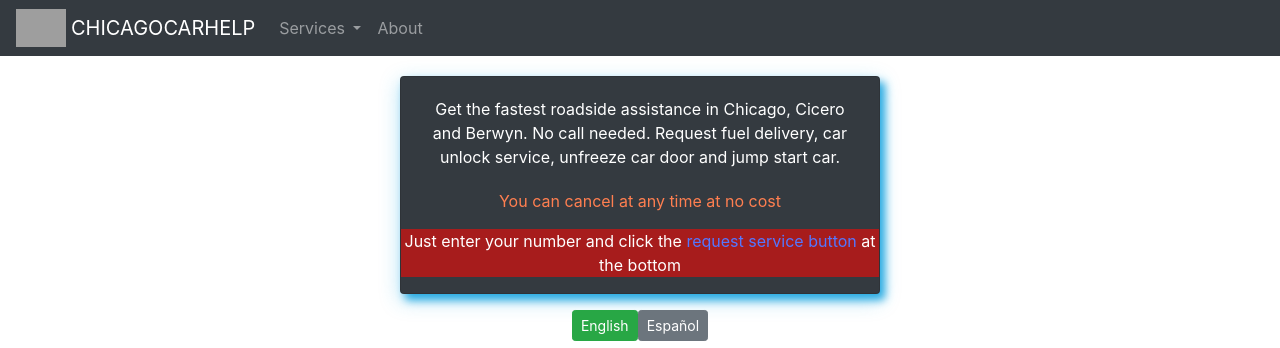
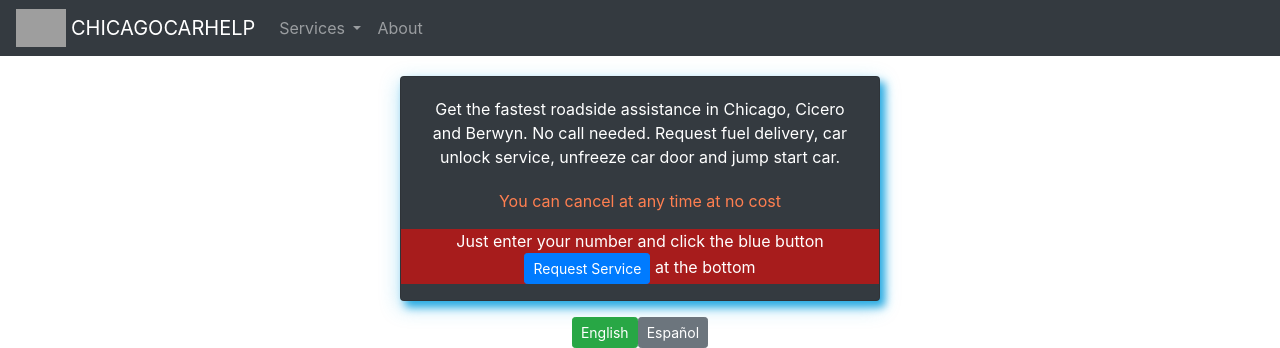
Before and after one commit to silvano905/car, a Django app: page / in a window 1280 px wide. Shown: the top 348 px of the page. Run offline with Django 3.2, Linux system fonts and the light colour scheme; data comes from the database, SQL or seed files in the repository; some libraries are stand-ins or nearby versions; grey boxes are pictures that could not be loaded.

Commit message:
1/5/19 #3

```diff
--- a/helper/templates/helper/home.html
+++ b/helper/templates/helper/home.html
@@ -83,7 +83,7 @@
                 Request fuel delivery, car unlock service, unfreeze car door and jump start car.</p>
             </div>
         <p style="color: coral;">You can cancel at any time at no cost</p>
-        <p style="background-color: rgba(255,6,0,0.57)">Just enter your number and click the <span style="color: #5477ff;">request service button</span> at the bottom</p>
+        <p style="background-color: rgba(255,6,0,0.57)">Just enter your number and click the blue button <button class="btn btn-primary btn-sm">Request Service</button> at the bottom</p>
         </div>
 
         {% if berenise %}
```
